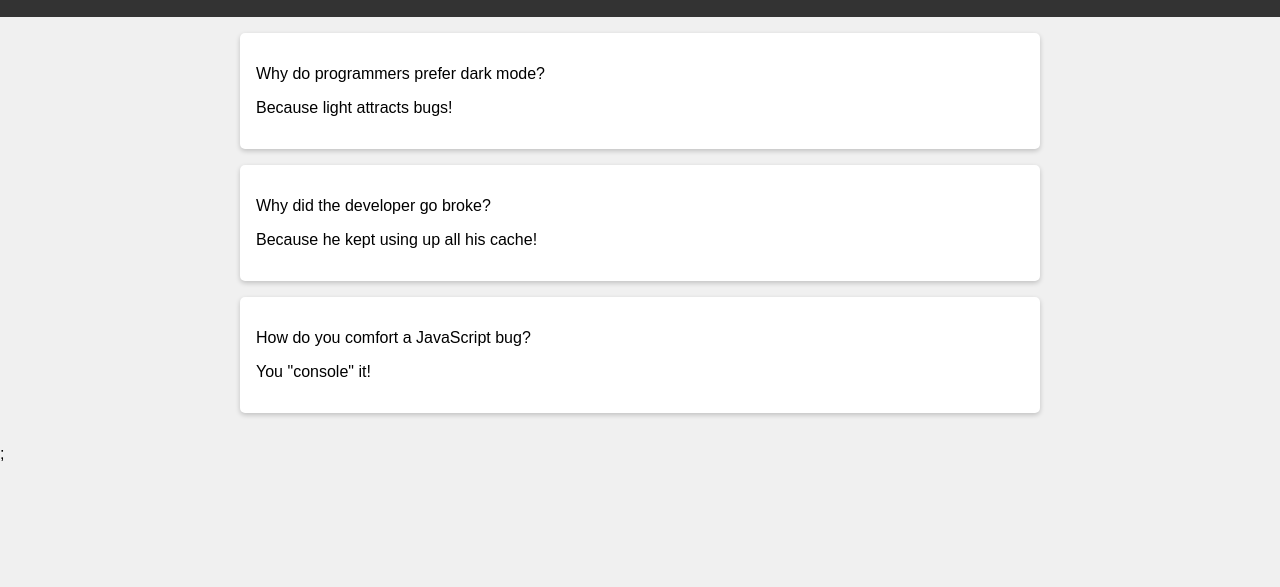
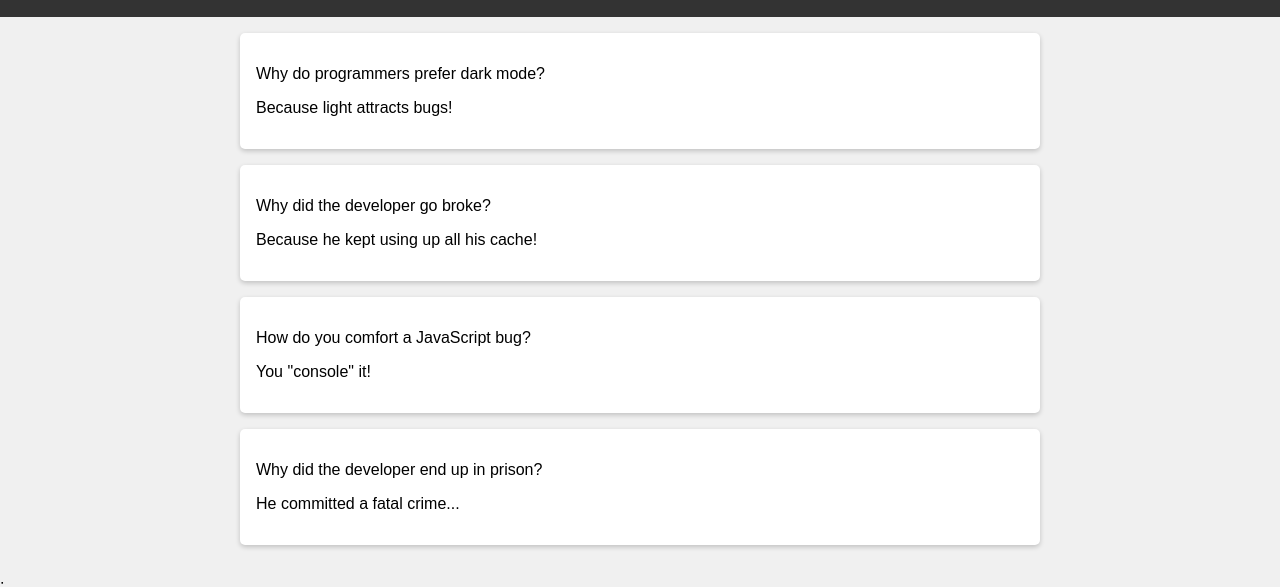
Before and after one commit to Scribbio/git-flow-01-11-23, a plain HTML site: page index.html in a window 1280 px wide. Shown: the part 95-682 px from the top of the page. Drawn offline with Linux system fonts and the light colour scheme.

Commit message:
Add funny joke from James Andy and Fioren

```diff
--- a/index.html
+++ b/index.html
@@ -21,6 +21,11 @@
         <p class="joke__title">How do you comfort a JavaScript bug?</p>
         <p class="joke__content">You "console" it!</p>
       </div>
+      <div class="joke-card">
+        <p class="joke__title">Why did the developer end up in prison?</p>
+        <p class="joke__content">He committed a fatal crime...</p>
+      </div>
     </main>
   </body>
-</html>;
+</html>
+;
```
